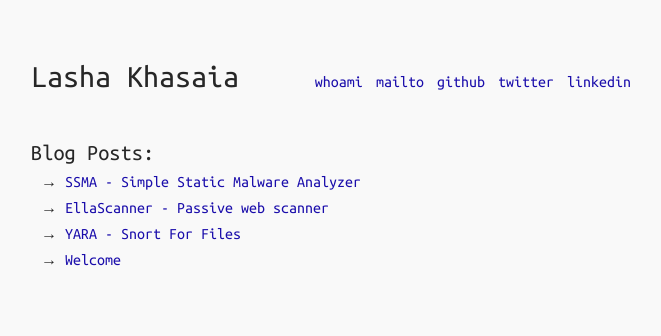
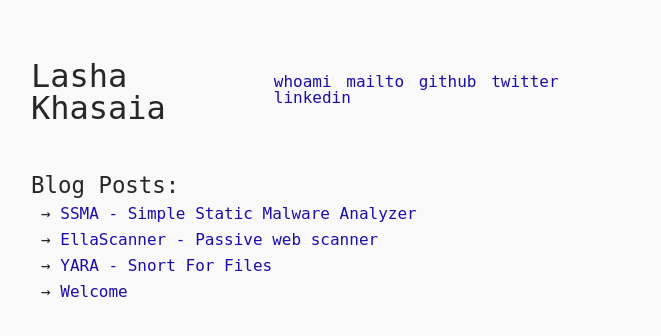
Before and after one commit to programdeveloper/secrary.github.io, a Jekyll site: the page built from index.html, in a window 1280 px wide. Shown: the top 336 px of the page, without its empty margins (309-970 px from the left). Built offline with Jekyll 4.4.1, drawn with Linux system fonts in a browser that asks for light colours.

Commit message:
Update main.scss

```diff
--- a/css/main.scss
+++ b/css/main.scss
@@ -12,7 +12,7 @@
 body {
     color: $color-fg;
     background: $color-bg;
-    font-family: 'Ubuntu Mono', "Helvetica Neue", Helvetica, Arial, sans-serif;
+    font-family: 'monospace', "Helvetica Neue", Helvetica, Arial, sans-serif;
     font-size: 100%;
     font-weight: 400;
 }
```
